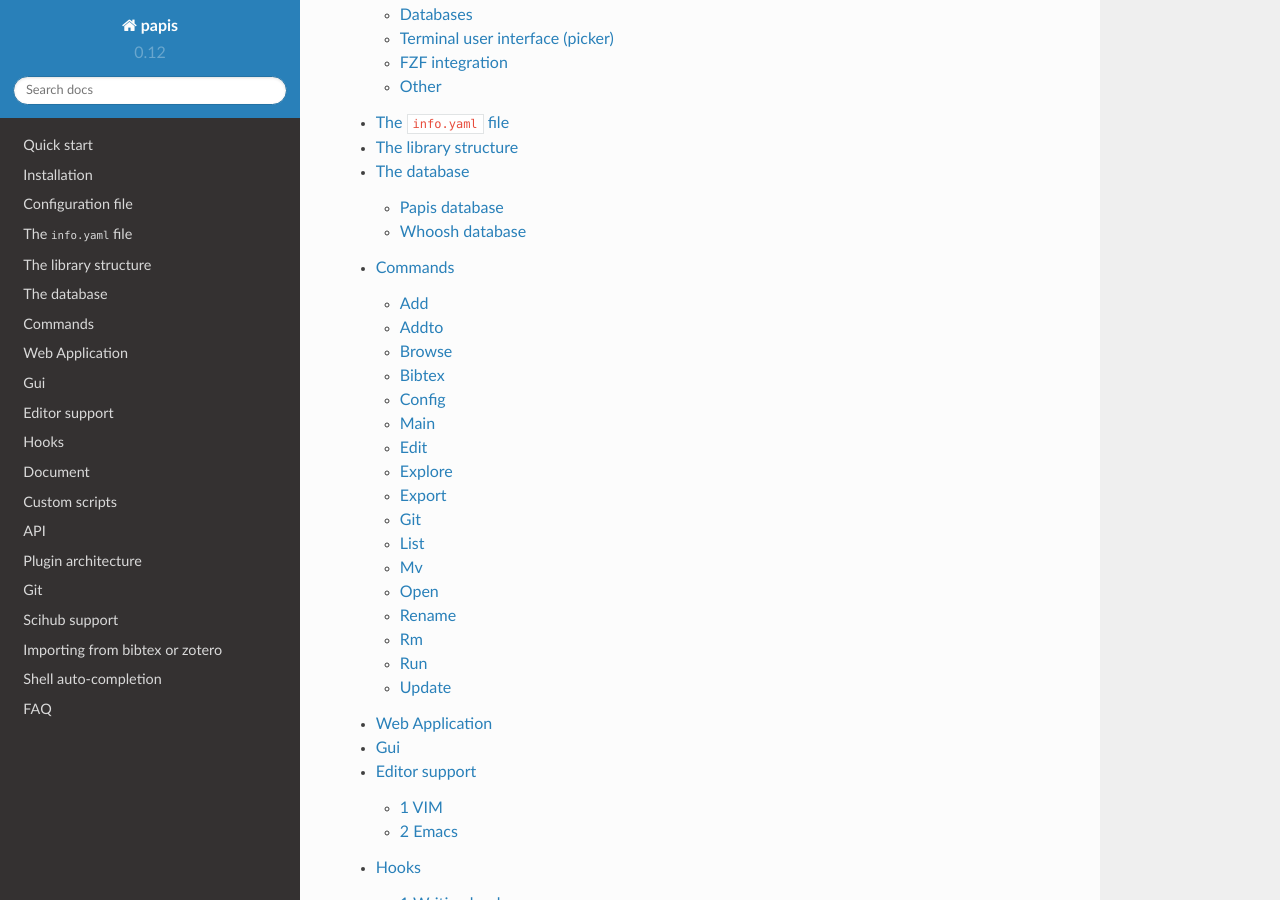
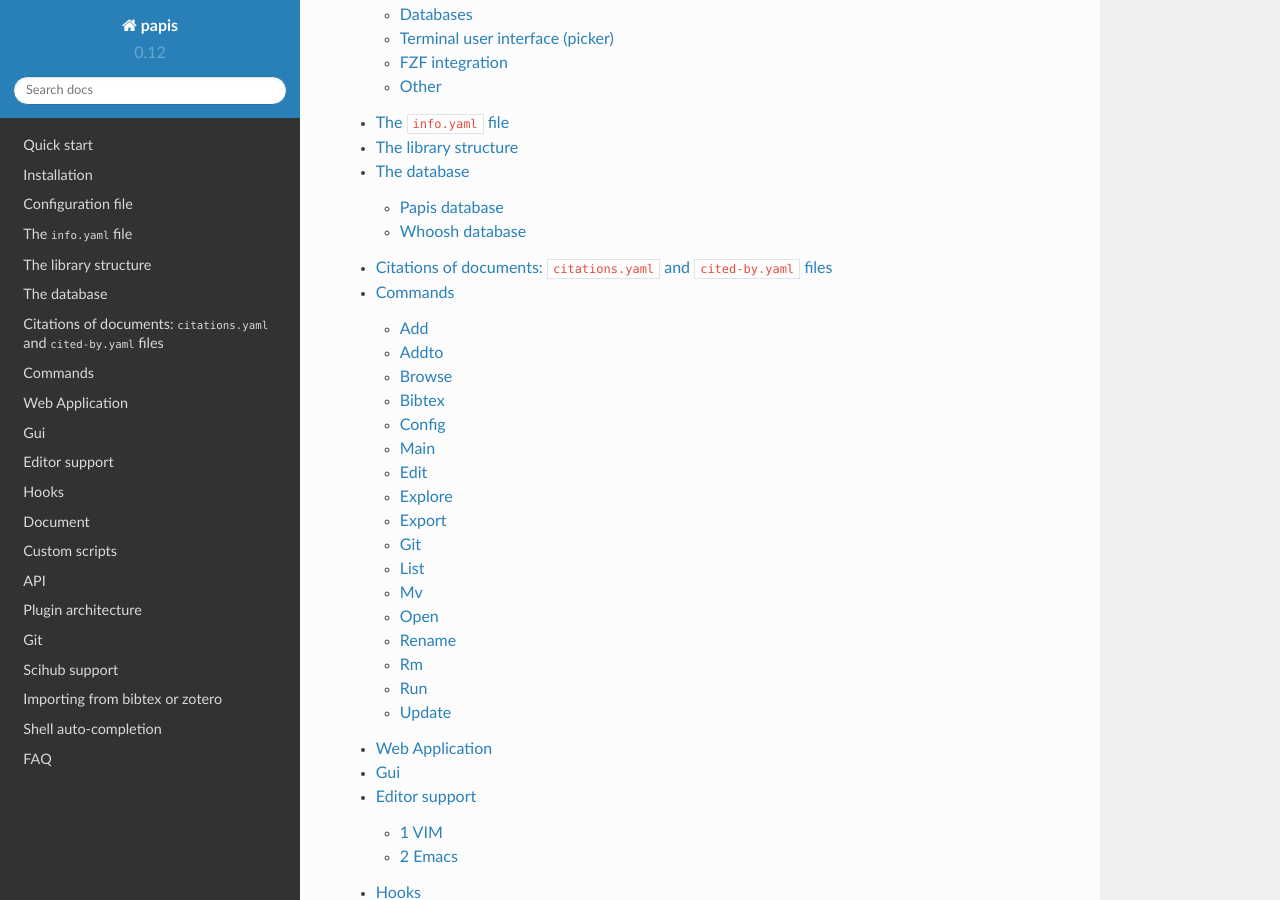
Before and after one commit to papis/papis, a Sphinx documentation site: the page built from doc/source/index.rst, in a window 1280 px wide and 900 px high, scrolled down 796 px. Built offline with Sphinx 7.4.7 and the Read the Docs theme 2.0.0, drawn with Linux system fonts in a browser that asks for light colours; some of the changed lines change nothing that is shown.

Commit message:
Initial documentation of citations

```diff
--- /dev/null
+++ b/doc/source/citations.rst
@@ -0,0 +1,34 @@
+Citations of documents: ``citations.yaml`` and ``cited-by.yaml`` files
+----------------------------------------------------------------------
+
+Papis has support for downloading and exploring citations that documents reference,
+and also cited-by type references.
+
+If your document has a ``doi`` associated and you use the updater from
+this ``doi``, or you added information from the ``doi`` when you added the
+document, then chances are that the ``info.yaml`` file has a ``citations``
+key within it.
+
+In this case, papis can actually get metadata from these dois and
+store it in a ``citations.yaml`` file, for references that the document
+has within it.
+
+You can generate this file either from the web application or
+from the ``papis citations`` command. Refer to their respective
+documentations in order to know more about it.
+
+As of version ``v0.13``, it is also possible to generate a
+``cited-by.yaml`` file with the information of other papers that cite
+your document. This is done by scanning your papis library for
+documents that cite said document. You can also generate this
+file from the web application or from the ``papis citations`` command.
+
+The citation files try to include always first information already
+existing in the library. This is, before doing any online query,
+papis tries to find the relevant information in your library.
+
+Notice that papis copies most of the metadata to the ``citations.yaml``
+and ``cited-by.yaml`` files. Even though this might seem quite heavy on
+disk space, as a rule of thumb all the ``citation.yaml`` files of a
+library with 2k papers containing physics papers will amount to only
+around 30MB.
--- a/doc/source/index.rst
+++ b/doc/source/index.rst
@@ -20,6 +20,7 @@
    library_structure
    database_structure
    papis_id
+   citations
    commands
    web-application
    gui
```
